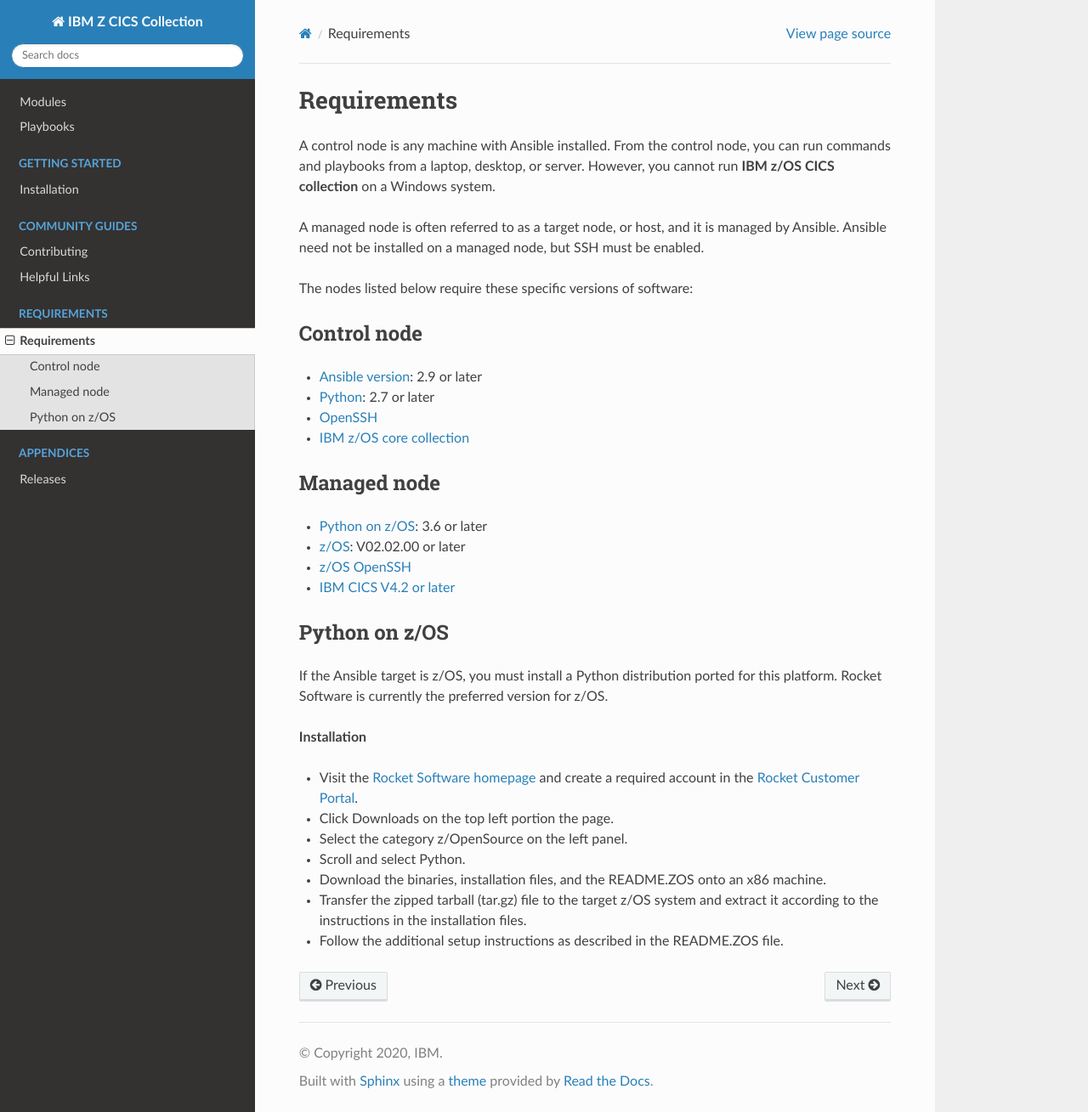
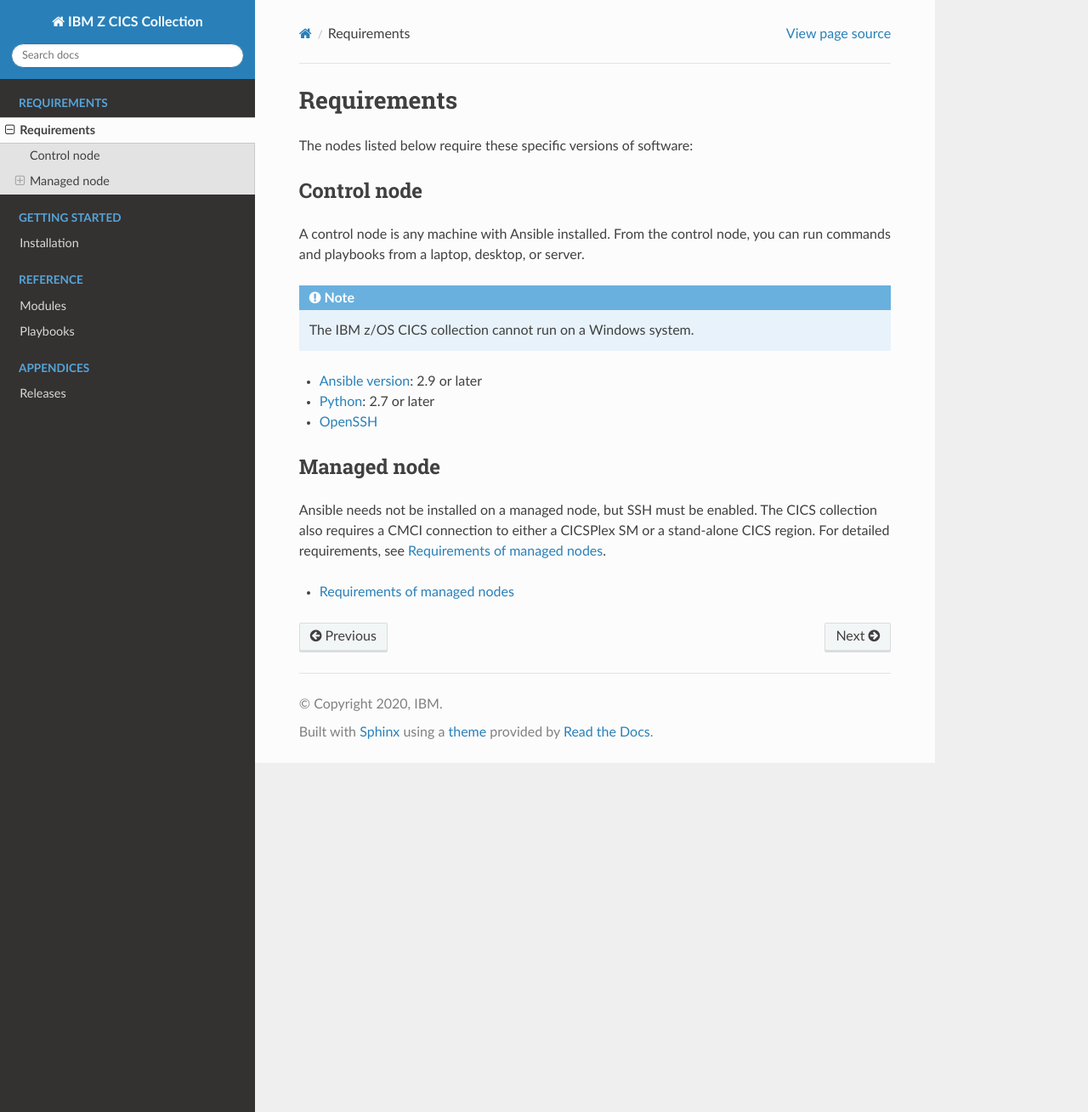
Before and after one commit to ansible-collections/ibm_zos_cics, a Sphinx documentation site: the page built from docs/source/requirements.rst, in a window 1280 px wide and 1309 px high. Shown: the whole window at 85% size. Built offline with Sphinx 7.4.7 and the Read the Docs theme 2.0.0, drawn with Linux system fonts in a browser that asks for light colours.

Commit message:
restructure doc per IBM Z Ansible doc

```diff
--- a/docs/source/requirements.rst
+++ b/docs/source/requirements.rst
@@ -6,23 +6,19 @@
 Requirements
 ============
 
-A control node is any machine with Ansible installed. From the control node,
-you can run commands and playbooks from a laptop, desktop, or server.
-However, you cannot run **IBM z/OS CICS collection** on a Windows system.
-
-A managed node is often referred to as a target node, or host, and it is managed
-by Ansible. Ansible need not be installed on a managed node, but SSH must be
-enabled.
-
 The nodes listed below require these specific versions of software:
 
 Control node
 ------------
 
+A control node is any machine with Ansible installed. From the control node,
+you can run commands and playbooks from a laptop, desktop, or server.
+
+.. note:: The IBM z/OS CICS collection cannot run on a Windows system.
+
 * `Ansible version`_: 2.9 or later
 * `Python`_: 2.7 or later
 * `OpenSSH`_
-* `IBM z/OS core collection`_
 
 .. _Ansible version:
    https://docs.ansible.com/ansible/latest/installation_guide/intro_installation.html
@@ -30,53 +26,15 @@ Control node
    https://www.python.org/downloads/release/latest
 .. _OpenSSH:
    https://www.openssh.com/
-.. _IBM z/OS core collection:
-   https://ansible-collections.github.io/ibm_zos_core/index.html
 
 
 Managed node
 ------------
 
-* `Python on z/OS`_: 3.6 or later
-* `z/OS`_: V02.02.00 or later
-* `z/OS OpenSSH`_
-* `IBM CICS V4.2 or later`_
+Ansible needs not be installed on a managed node, but SSH must be enabled. The CICS collection also requires a CMCI connection to either a CICSPlex SM or a stand-alone CICS region. For detailed requirements, see :doc:`requirements_managed`.
 
-.. _Python on z/OS:
-   requirements.html#id1
 
-.. _z/OS:
-   https://www.ibm.com/support/knowledgecenter/SSLTBW_2.2.0/com.ibm.zos.v2r2/zos-v2r2-home.html
+.. toctree::
+   :maxdepth: 3
 
-.. _z/OS OpenSSH:
-   https://www.ibm.com/support/knowledgecenter/SSLTBW_2.2.0/com.ibm.zos.v2r2.e0za100/ch1openssh.htm
-
-.. _IBM CICS V4.2 or later:
-   https://www.ibm.com/support/knowledgecenter/SSGMCP_4.2.0/com.ibm.cics.ts.home.doc/welcomePage/welcomePage.html
-
-.. _release notes:
-   release_notes.html
-
-Python on z/OS
---------------
-
-If the Ansible target is z/OS, you must install a Python distribution ported
-for this platform. Rocket Software is currently the preferred version for z/OS.
-
-**Installation**
-
-* Visit the `Rocket Software homepage`_ and create a required account in the
-  `Rocket Customer Portal`_.
-* Click Downloads on the top left portion the page.
-* Select the category z/OpenSource on the left panel.
-* Scroll and select Python.
-* Download the binaries, installation files, and the README.ZOS onto an x86
-  machine.
-* Transfer the zipped tarball (tar.gz) file to the target z/OS system and
-  extract it according to the instructions in the installation files.
-* Follow the additional setup instructions as described in the README.ZOS file.
-
-.. _Rocket Software homepage:
-   https://www.rocketsoftware.com/zos-open-source
-.. _Rocket Customer Portal:
-   https://my.rocketsoftware.com/
+   requirements_managed
```
Also changed, not shown: README.md (+24 -12 lines), docs/ansible_content.rst (added, +21 -0 lines), docs/source/community_guides.rst (+0 -8 lines), docs/source/index.rst (+30 -20 lines), docs/source/installation.rst (+13 -58 lines), docs/source/modules.rst (+2 -11 lines), docs/source/requirements_managed.rst (added, +28 -0 lines).
